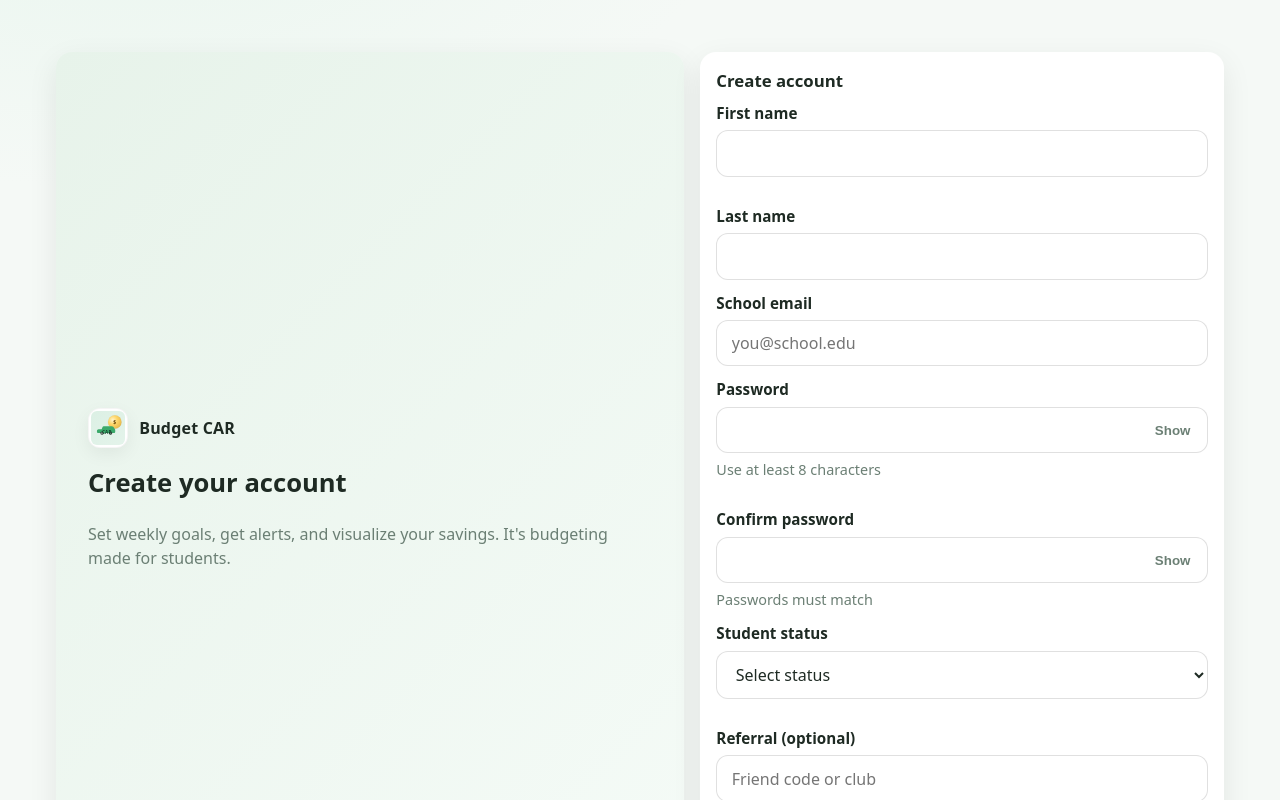
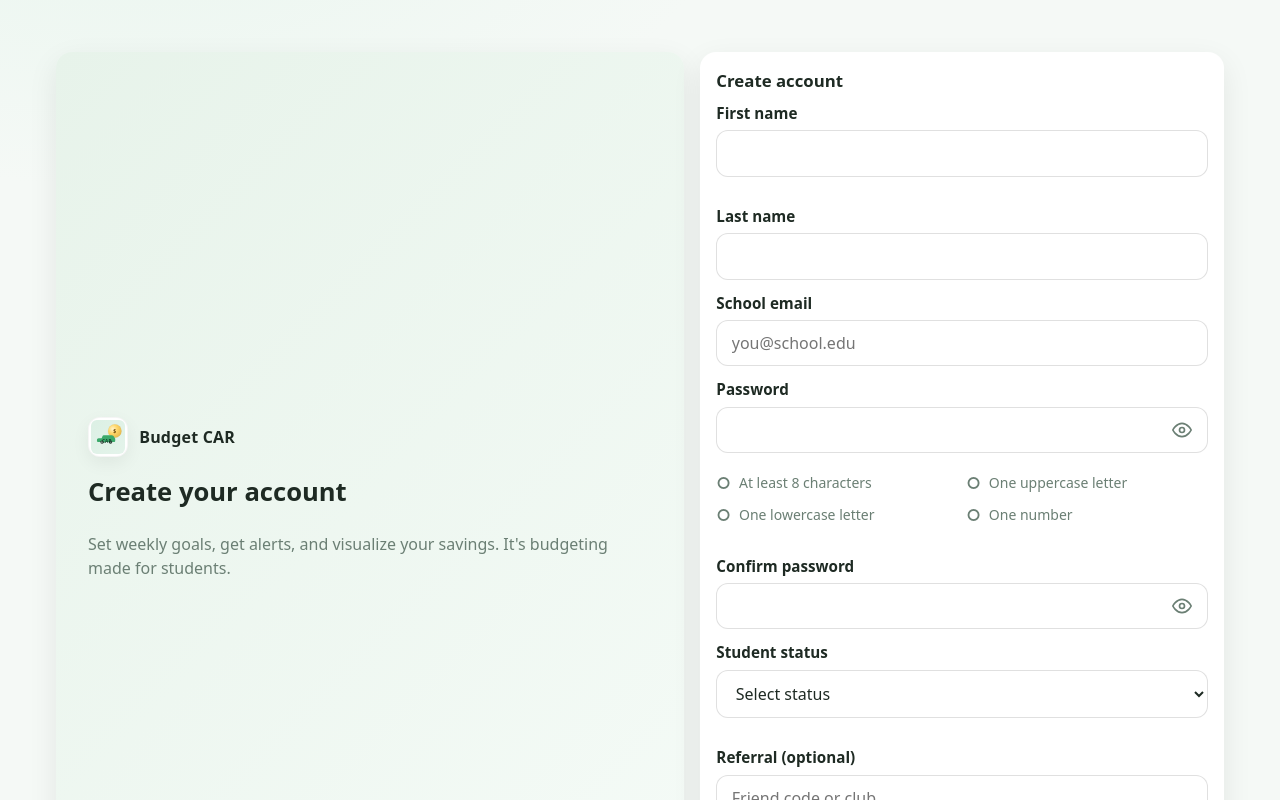
Before and after one commit to Couragous77/625-CAR-Group-Project-, a React (Vite) app in the folder frontend/: page /register in a window 1280 px wide. Shown: the top 800 px of the page. Built offline with nearby package versions, Linux system fonts and the light colour scheme; the HTML template or start-up script is replaced by a standard one.

Commit message:
1.3.2. Design Registration Page UI

```diff
--- /dev/null
+++ b/frontend/src/components/PasswordToggleButton.jsx
@@ -0,0 +1,30 @@
+/**
+ * Reusable password visibility toggle button with eye icon and tooltip
+ * @param {boolean} showPassword - Whether password is currently visible
+ * @param {function} onToggle - Callback function when button is clicked
+ */
+export default function PasswordToggleButton({ showPassword, onToggle }) {
+  return (
+    <button
+      type="button"
+      className="password-toggle-icon"
+      aria-label={showPassword ? 'Hide password' : 'Show password'}
+      onClick={onToggle}
+      data-tooltip={showPassword ? 'Hide' : 'Show'}
+    >
+      {showPassword ? (
+        // Eye slash icon (password hidden)
+        <svg width="20" height="20" viewBox="0 0 24 24" fill="none" stroke="currentColor" strokeWidth="2">
+          <path d="M17.94 17.94A10.07 10.07 0 0 1 12 20c-7 0-11-8-11-8a18.45 18.45 0 0 1 5.06-5.94M9.9 4.24A9.12 9.12 0 0 1 12 4c7 0 11 8 11 8a18.5 18.5 0 0 1-2.16 3.19m-6.72-1.07a3 3 0 1 1-4.24-4.24" />
+          <line x1="1" y1="1" x2="23" y2="23" />
+        </svg>
+      ) : (
+        // Eye icon (password visible)
+        <svg width="20" height="20" viewBox="0 0 24 24" fill="none" stroke="currentColor" strokeWidth="2">
+          <path d="M1 12s4-8 11-8 11 8 11 8-4 8-11 8-11-8-11-8z" />
+          <circle cx="12" cy="12" r="3" />
+        </svg>
+      )}
+    </button>
+  );
+}
--- a/frontend/src/pages/ForgotPassword.jsx
+++ b/frontend/src/pages/ForgotPassword.jsx
@@ -80,7 +80,6 @@ export default function ForgotPassword() {
               <form onSubmit={handleSubmit} noValidate>
                 <div className="field">
                   <label htmlFor="email">Email Address</label>
-                  <div className="control">
                   <input
                     id="email"
                     name="email"
@@ -92,7 +91,6 @@ export default function ForgotPassword() {
                     required
                     autoFocus
                   />
-                  </div>
                 </div>
 
                 <button className="btn primary" type="submit">
--- a/frontend/src/pages/Login.jsx
+++ b/frontend/src/pages/Login.jsx
@@ -2,6 +2,7 @@ import { useState } from 'react';
 import { useNavigate, Link } from 'react-router-dom';
 import { useAuth } from '../context/AuthContext';
 import Logo from '../components/Logo';
+import PasswordToggleButton from '../components/PasswordToggleButton';
 
 export default function Login() {
   const navigate = useNavigate();
@@ -96,7 +97,6 @@ export default function Login() {
           <form onSubmit={handleSubmit} noValidate>
             <div className="field">
               <label htmlFor="email">Email</label>
-              <div className="control">
               <input
                 id="email"
                 name="email"
@@ -108,11 +108,10 @@ export default function Login() {
                 required
               />
             </div>
-            </div>
 
             <div className="field">
               <label htmlFor="password">Password</label>
-              <div className="control">
+              <div className="password-input-wrapper">
                 <input
                   id="password"
                   name="password"
@@ -123,14 +122,10 @@ export default function Login() {
                   onChange={handleChange}
                   required
                 />
-                <button
-                  type="button"
-                  className="toggle-eye"
-                  aria-label="Show or hide password"
-                  onClick={() => setShowPassword(!showPassword)}
-                >
-                  {showPassword ? 'Hide' : 'Show'}
-                </button>
+                <PasswordToggleButton
+                  showPassword={showPassword}
+                  onToggle={() => setShowPassword(!showPassword)}
+                />
               </div>
             </div>
 
--- a/frontend/src/pages/Register.jsx
+++ b/frontend/src/pages/Register.jsx
@@ -2,6 +2,7 @@ import { useState } from 'react';
 import { useNavigate, Link } from 'react-router-dom';
 import { useAuth } from '../context/AuthContext';
 import Logo from '../components/Logo';
+import PasswordToggleButton from '../components/PasswordToggleButton';
 
 function Register() {
   const navigate = useNavigate();
@@ -9,6 +10,7 @@ function Register() {
   const [showPassword, setShowPassword] = useState(false);
   const [showConfirm, setShowConfirm] = useState(false);
   const [error, setError] = useState('');
+  const [passwordStrength, setPasswordStrength] = useState({ score: 0, label: '', color: '' });
   const [formData, setFormData] = useState({
     firstName: '',
     lastName: '',
@@ -20,12 +22,43 @@ function Register() {
     tosAccepted: false
   });
 
+  // Password validation helper
+  const validatePassword = (password) => {
+    const requirements = {
+      minLength: password.length >= 8,
+      hasUppercase: /[A-Z]/.test(password),
+      hasLowercase: /[a-z]/.test(password),
+      hasNumber: /\d/.test(password)
+    };
+
+    const metRequirements = Object.values(requirements).filter(Boolean).length;
+
+    let strength = { score: 0, label: '', color: '' };
+    if (metRequirements === 0) {
+      strength = { score: 0, label: '', color: '' };
+    } else if (metRequirements <= 2) {
+      strength = { score: 1, label: 'Weak', color: '#ef4444' };
+    } else if (metRequirements === 3) {
+      strength = { score: 2, label: 'Medium', color: '#f59e0b' };
+    } else if (metRequirements === 4) {
+      strength = { score: 3, label: 'Strong', color: '#10b981' };
+    }
+
+    return { requirements, strength };
+  };
+
   const handleChange = (e) => {
     const { name, value, type, checked } = e.target;
     setFormData(prev => ({
       ...prev,
       [name]: type === 'checkbox' ? checked : value
     }));
+
+    // Real-time password strength validation
+    if (name === 'password') {
+      const { strength } = validatePassword(value);
+      setPasswordStrength(strength);
+    }
   };
 
   const handleSubmit = (e) => {
@@ -45,10 +78,26 @@ function Register() {
       setError('Please enter a valid email');
       return;
     }
-    if (formData.password.length < 8) {
+
+    // Enhanced password validation
+    const { requirements } = validatePassword(formData.password);
+    if (!requirements.minLength) {
       setError('Password must be at least 8 characters');
       return;
     }
+    if (!requirements.hasUppercase) {
+      setError('Password must include an uppercase letter');
+      return;
+    }
+    if (!requirements.hasLowercase) {
+      setError('Password must include a lowercase letter');
+      return;
+    }
+    if (!requirements.hasNumber) {
+      setError('Password must include a number');
+      return;
+    }
+
     if (formData.password !== formData.confirm) {
       setError('Passwords do not match');
       return;
@@ -71,6 +120,8 @@ function Register() {
     });
     navigate('/dashboard');
   };
+
+  const { requirements: passwordReqs } = validatePassword(formData.password);
 
   return (
     <div className="page-center">
@@ -140,7 +191,7 @@ function Register() {
             <div className="grid">
               <div className="field">
                 <label htmlFor="password">Password</label>
-                <div className="control">
+                <div className="password-input-wrapper">
                   <input
                     id="password"
                     name="password"
@@ -151,21 +202,54 @@ function Register() {
                     onChange={handleChange}
                     required
                   />
-                  <button
-                    type="button"
-                    className="toggle-eye"
-                    aria-label="Show or hide password"
-                    onClick={() => setShowPassword(!showPassword)}
-                  >
-                    {showPassword ? 'Hide' : 'Show'}
-                  </button>
+                  <PasswordToggleButton
+                    showPassword={showPassword}
+                    onToggle={() => setShowPassword(!showPassword)}
+                  />
                 </div>
-                <div className="hint">Use at least 8 characters</div>
+
+                {/* Password Requirements */}
+                <div className="password-hints">
+                  <div className={`password-requirement ${passwordReqs.minLength ? 'met' : ''}`}>
+                    <span className="requirement-icon">{passwordReqs.minLength ? '✓' : '○'}</span>
+                    At least 8 characters
+                  </div>
+                  <div className={`password-requirement ${passwordReqs.hasUppercase ? 'met' : ''}`}>
+                    <span className="requirement-icon">{passwordReqs.hasUppercase ? '✓' : '○'}</span>
+                    One uppercase letter
+                  </div>
+                  <div className={`password-requirement ${passwordReqs.hasLowercase ? 'met' : ''}`}>
+                    <span className="requirement-icon">{passwordReqs.hasLowercase ? '✓' : '○'}</span>
+                    One lowercase letter
+                  </div>
+                  <div className={`password-requirement ${passwordReqs.hasNumber ? 'met' : ''}`}>
+                    <span className="requirement-icon">{passwordReqs.hasNumber ? '✓' : '○'}</span>
+                    One number
+                  </div>
+                </div>
+
+                {/* Password Strength Meter */}
+                {formData.password && (
+                  <div className="password-strength">
+                    <div className="strength-label" style={{ color: passwordStrength.color }}>
+                      Password strength: <strong>{passwordStrength.label}</strong>
+                    </div>
+                    <div className="strength-meter">
+                      <div
+                        className="strength-meter-fill"
+                        style={{
+                          width: `${(passwordStrength.score / 3) * 100}%`,
+                          backgroundColor: passwordStrength.color
+                        }}
+                      />
+                    </div>
+                  </div>
+                )}
               </div>
 
               <div className="field">
                 <label htmlFor="confirm">Confirm password</label>
-                <div className="control">
+                <div className="password-input-wrapper">
                   <input
                     id="confirm"
                     name="confirm"
@@ -176,16 +260,34 @@ function Register() {
                     onChange={handleChange}
                     required
                   />
-                  <button
-                    type="button"
-                    className="toggle-eye"
-                    aria-label="Show or hide password"
-                    onClick={() => setShowConfirm(!showConfirm)}
-                  >
-                    {showConfirm ? 'Hide' : 'Show'}
-                  </button>
+                  <PasswordToggleButton
+                    showPassword={showConfirm}
+                    onToggle={() => setShowConfirm(!showConfirm)}
+                  />
                 </div>
-                <div className="hint">Passwords must match</div>
+
+                {/* Password Match Validation */}
+                {formData.confirm && (
+                  <div className={`password-match-feedback ${formData.password === formData.confirm ? 'match' : 'no-match'}`}>
+                    {formData.password === formData.confirm ? (
+                      <>
+                        <svg width="16" height="16" viewBox="0 0 24 24" fill="none" stroke="currentColor" strokeWidth="2.5">
+                          <path d="M20 6L9 17l-5-5" />
+                        </svg>
+                        <span>Passwords match</span>
+                      </>
+                    ) : (
+                      <>
+                        <svg width="16" height="16" viewBox="0 0 24 24" fill="none" stroke="currentColor" strokeWidth="2.5">
+                          <circle cx="12" cy="12" r="10" />
+                          <line x1="12" y1="8" x2="12" y2="12" />
+                          <line x1="12" y1="16" x2="12.01" y2="16" />
+                        </svg>
+                        <span>Passwords do not match</span>
+                      </>
+                    )}
+                  </div>
+                )}
               </div>
             </div>
 
--- a/frontend/src/styles/common.css
+++ b/frontend/src/styles/common.css
@@ -771,21 +771,138 @@ textarea {
     position: relative;
 }
 
-.toggle-eye {
-    position: absolute;
-    right: 0.6rem;
-    top: 50%;
-    transform: translateY(-50%);
-    background: transparent;
-    border: 0;
-    cursor: pointer;
-    font-weight: 700;
-    color: var(--muted);
-    padding: 0.25rem 0.5rem;
-}
-
-.toggle-eye:hover {
-    color: var(--accent);
+/* Password Input with Toggle Icon */
+.password-input-wrapper {
+  position: relative;
+}
+
+.password-input-wrapper input {
+  padding-right: 2.75rem;
+}
+
+.password-toggle-icon {
+  position: absolute;
+  right: 0.75rem;
+  top: 50%;
+  transform: translateY(-50%);
+  background: none;
+  border: none;
+  cursor: pointer;
+  color: var(--muted);
+  padding: 0.25rem;
+  display: flex;
+  align-items: center;
+  justify-content: center;
+  transition: color 0.2s;
+}
+
+.password-toggle-icon:hover {
+  color: var(--text);
+}
+
+.password-toggle-icon svg {
+  display: block;
+}
+
+/* Tooltip for password toggle button */
+.password-toggle-icon[data-tooltip]::after {
+  content: attr(data-tooltip);
+  position: absolute;
+  bottom: 100%;
+  right: 0;
+  background-color: var(--text);
+  color: white;
+  padding: 0.375rem 0.625rem;
+  border-radius: 6px;
+  font-size: 0.75rem;
+  font-weight: 500;
+  white-space: nowrap;
+  opacity: 0;
+  pointer-events: none;
+  transition: opacity 0.2s, transform 0.2s;
+  transform: translateY(0.25rem);
+  margin-bottom: 0.5rem;
+  box-shadow: 0 2px 8px rgba(0, 0, 0, 0.15);
+}
+
+.password-toggle-icon[data-tooltip]:hover::after {
+  opacity: 1;
+  transform: translateY(0);
+}
+
+/* Password Hints */
+.password-hints {
+  margin-top: 0.75rem;
+  display: grid;
+  grid-template-columns: 1fr 1fr;
+  gap: 0.5rem;
+}
+
+.password-requirement {
+  display: flex;
+  align-items: center;
+  gap: 0.5rem;
+  font-size: 0.875rem;
+  color: var(--muted);
+  transition: color 0.2s;
+}
+
+.password-requirement.met {
+  color: var(--good);
+}
+
+.requirement-icon {
+  font-weight: bold;
+  font-size: 1rem;
+}
+
+/* Password Strength Meter */
+.password-strength {
+  margin-top: 0.75rem;
+}
+
+.strength-label {
+  font-size: 0.875rem;
+  margin-bottom: 0.5rem;
+  display: flex;
+  align-items: center;
+  gap: 0.25rem;
+}
+
+.strength-meter {
+  height: 4px;
+  background-color: var(--border);
+  border-radius: 2px;
+  overflow: hidden;
+}
+
+.strength-meter-fill {
+  height: 100%;
+  transition: width 0.3s ease, background-color 0.3s ease;
+  border-radius: 2px;
+}
+
+/* Password Match Feedback */
+.password-match-feedback {
+  margin-top: 0.5rem;
+  display: flex;
+  align-items: center;
+  gap: 0.5rem;
+  font-size: 0.875rem;
+  font-weight: 500;
+  transition: color 0.2s;
+}
+
+.password-match-feedback.match {
+  color: var(--good);
+}
+
+.password-match-feedback.no-match {
+  color: #ef4444;
+}
+
+.password-match-feedback svg {
+  flex-shrink: 0;
 }
 
 /* ========================================
```
Lines whose indentation alone changed are shown as unchanged.
